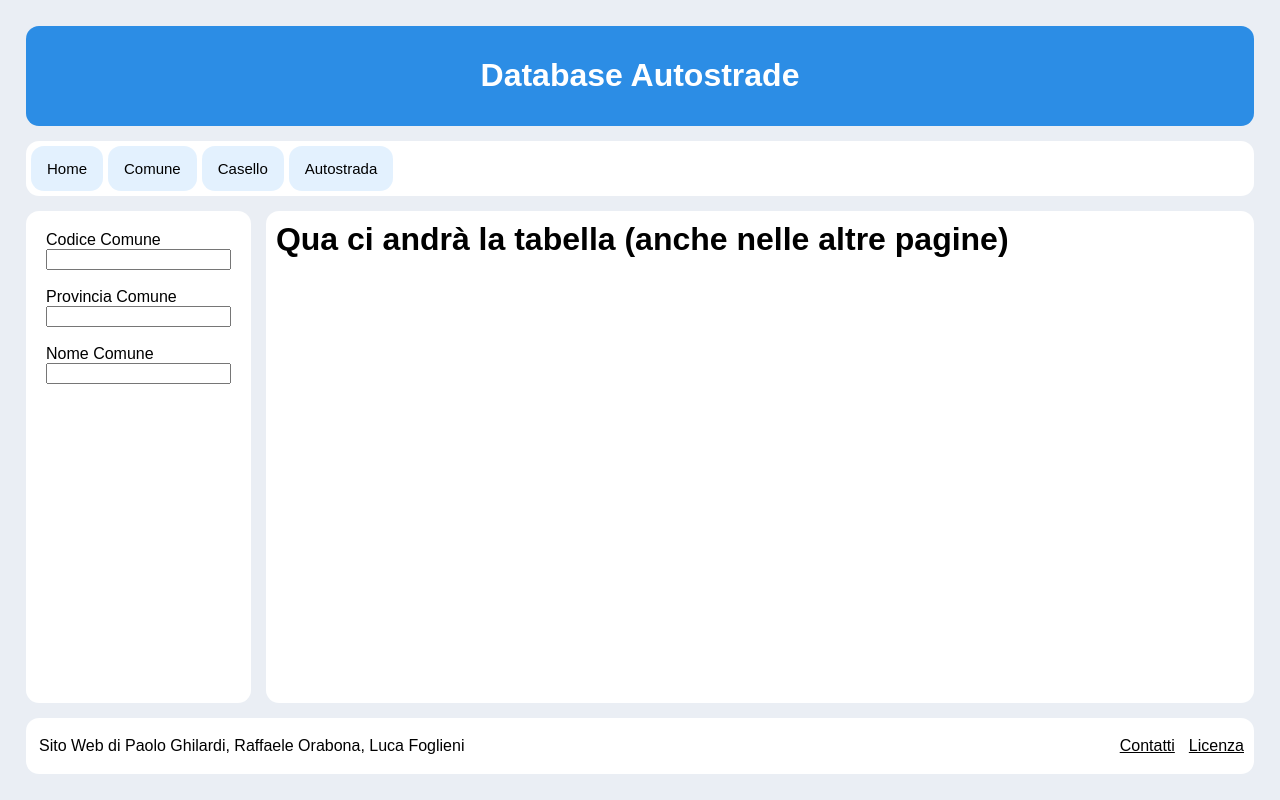
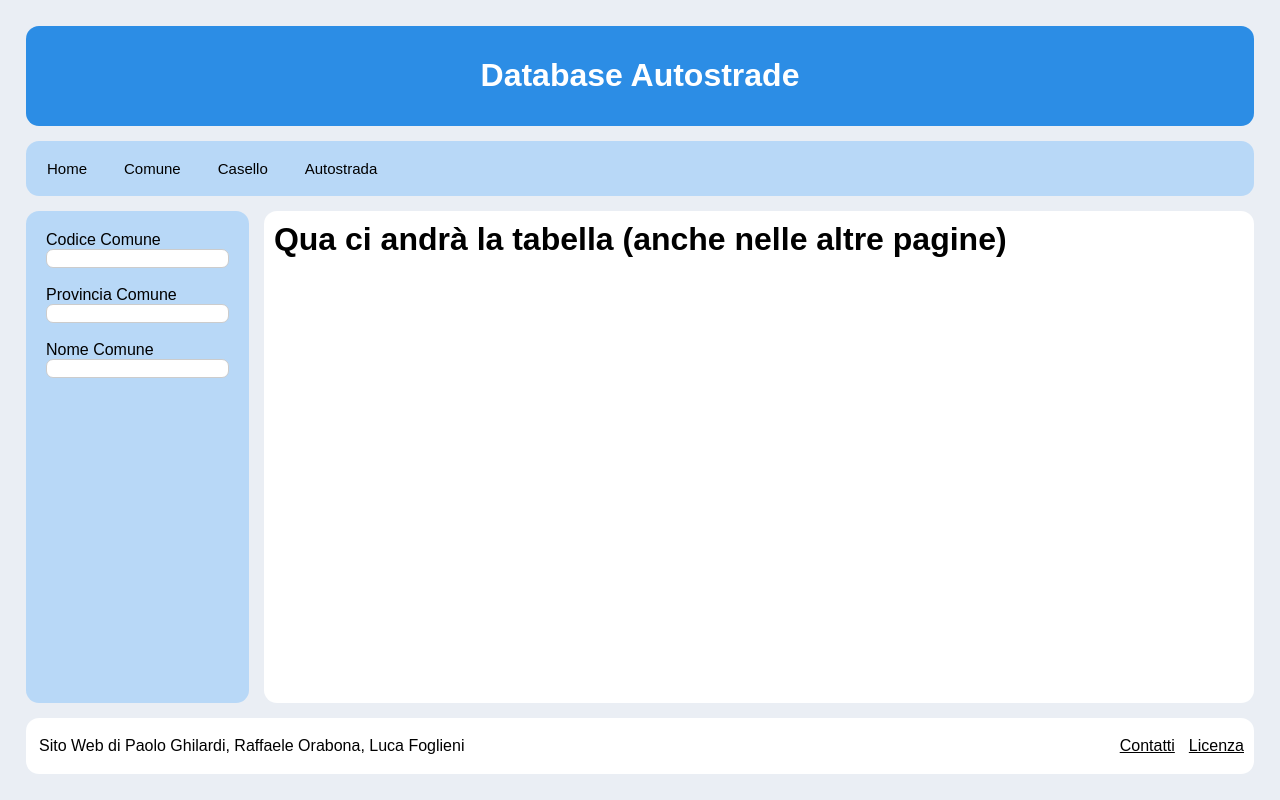
Before and after one commit to PerilousBooklet/progetto-pweb1, a PHP site: page /pages/comune.php in a window 1280 px wide. Run offline with PHP 8.4, Linux system fonts and the light colour scheme.

Commit message:
nuovo design

```diff
--- a/src/css/style.css
+++ b/src/css/style.css
@@ -1,7 +1,8 @@
 /* PALETTE */
 /* main accent #2C8DE5; */
+/* 7cbefb5c */
 /* secondary accent  #7cbefb9d*/
-/* tertiary accent #7cbefb9d */
+/* tertiary accent #7cbefb37 */
 /* background color: #FFFFFF; */
 /* secondary background color: #eaeef4; */
 
@@ -27,7 +28,6 @@ body {
 }
 
 .roundedElement {
-  /* border-radius: 0.4vw; */
   border-radius: 13px;
 }
 
@@ -40,7 +40,7 @@ header {
 
 /* NAVBAR RULES */
 nav {
-  background-color: #ffffff;
+  background-color: #7cbefb74;
   padding: 5px;
   font-size: 15px;
   margin-top: 15px;
@@ -64,12 +64,13 @@ nav li a {
   text-align: center;
   padding: 14px 16px;
   text-decoration: none;
+  border-radius: 20px;
   transition: 0.5s;
-  background-color: #7cbefb37;
 }
 
 nav li a:hover {
-  background-color: #7cbefb9d;
+  background-color: #eaeef4;
+  border-radius: 9px;
 }
 
 #row {
@@ -86,12 +87,17 @@ nav li a:hover {
 }
 
 #filterPanel {
-  background-color: #ffffff;
+  background-color: #7cbefb74;
   padding: 20px;
   color: black;
   overflow-y: auto;
   overflow-x: hidden;
   scrollbar-width: thin;
+}
+
+input {
+  border: 1px solid #ccc;
+  border-radius: 7px;
 }
 
 #queryResult {
--- a/src/pages/nav.html
+++ b/src/pages/nav.html
@@ -1,8 +1,8 @@
 <nav class="roundedElement" id="nav">
   <ul>
-    <li><a href="index.php" class="roundedElement">Home</a></li>
-    <li><a href="comune.php" class="roundedElement">Comune</a></li>
-    <li><a href="casello.php" class="roundedElement">Casello</a></li>
-    <li><a href="autostrada.php" class="roundedElement">Autostrada</a></li>
+    <li><a href="index.php">Home</a></li>
+    <li><a href="comune.php">Comune</a></li>
+    <li><a href="casello.php">Casello</a></li>
+    <li><a href="autostrada.php">Autostrada</a></li>
   </ul>
 </nav>
```
